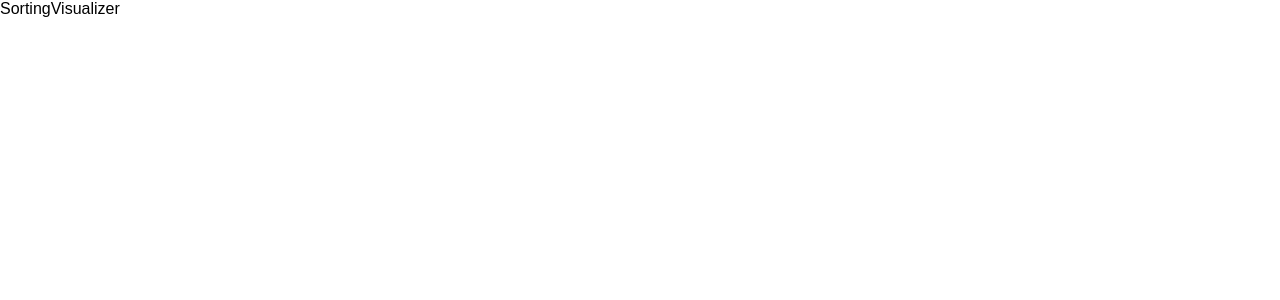
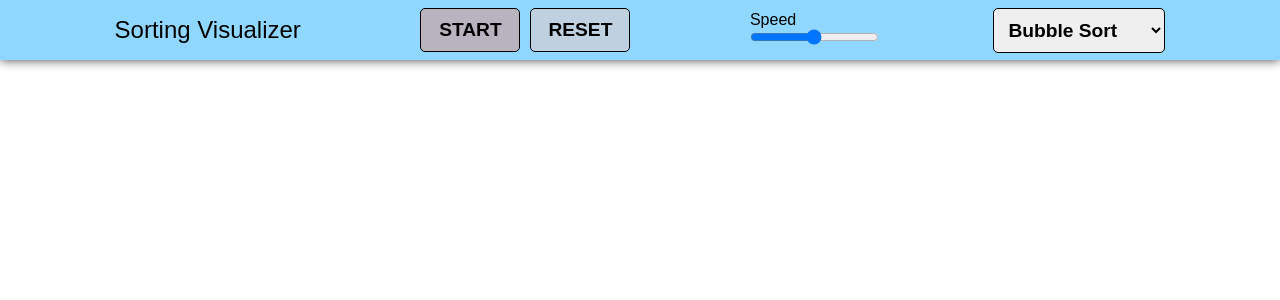
Before and after one commit to Audacity21/visualizers, a React (Create React App) app: page / in a window 1280 px wide. Shown: the top 300 px of the page. Built offline with nearby package versions, Linux system fonts and the light colour scheme; a web font is replaced by a local one.

Commit message:
added navbar

```diff
--- /dev/null
+++ b/src/components/SVNavbar.js
@@ -0,0 +1,33 @@
+import React from "react";
+import "./SortingVisualizer.css";
+
+const SVNavbar = () => {
+  return (
+    <div>
+      <div className="sv__appbar">
+        <div className="sv__appbar__title">Sorting Visualizer</div>
+        <div className="sv__appbar__buttons">
+          <button className="sv__appbar__button sort">START</button>
+          <button className="sv__appbar__button reset">RESET</button>
+        </div>
+        <div className="sv__appbar__speed">
+          <div className="sv__appbar__speed__title">Speed</div>
+          <div className="sv__appbar__speed__slider">
+            <input type="range" min="1" max="100" />
+          </div>
+        </div>
+        <div className="sv__appbar__algo">
+          <select className="sv__appbar__algo__select">
+            <option value="bubble">Bubble Sort</option>
+            <option value="insertion">Insertion Sort</option>
+            <option value="merge">Merge Sort</option>
+            <option value="quick">Quick Sort</option>
+            <option value="selection">Selection Sort</option>
+          </select>
+        </div>
+      </div>
+    </div>
+  );
+};
+
+export default SVNavbar;
--- /dev/null
+++ b/src/components/SortingVisualizer.css
@@ -0,0 +1,43 @@
+.sv__container{
+    height: 100vh;
+    width: 100vw;
+}
+.sv__appbar{
+    height: 60px;
+    background-color: #90D7FF;
+    width: 100vw;
+    display: flex;
+    justify-content: space-evenly;
+    align-items: center;
+    box-shadow: 0px 0px 10px 0px rgba(0,0,0,0.75);
+}
+.sv__appbar__title{
+    font-size: 24px;
+}
+.sv__appbar__button{
+    border: 1px solid black;
+    border-radius: 5px;
+    padding: 10px;
+    margin-left: 5px;
+    margin-right: 5px;
+    font-size: 1.2rem;
+    font-weight: 600;
+    cursor: pointer;
+    transition: all 0.2s ease-in-out;
+    width: 100px;
+}
+.sort{
+    background-color: #B8B3BE;
+}
+.reset{
+    background-color: #BFD0E0;
+}
+.sv__appbar__algo__select{
+    font-size: 1.2rem;
+    font-weight: 600;
+    padding: 10px;
+    border: 1px solid black;
+    border-radius: 5px;
+    cursor: pointer;
+    transition: all 0.2s ease-in-out;
+}
--- a/src/components/SortingVisualizer.js
+++ b/src/components/SortingVisualizer.js
@@ -1,7 +1,13 @@
 import React from "react";
+import Navbar from "./SVNavbar";
+import "./SortingVisualizer.css";
 
 const SortingVisualizer = () => {
-  return <div>SortingVisualizer</div>;
+  return (
+    <div className="sv__container">
+      <Navbar />
+    </div>
+  );
 };
 
 export default SortingVisualizer;
```
